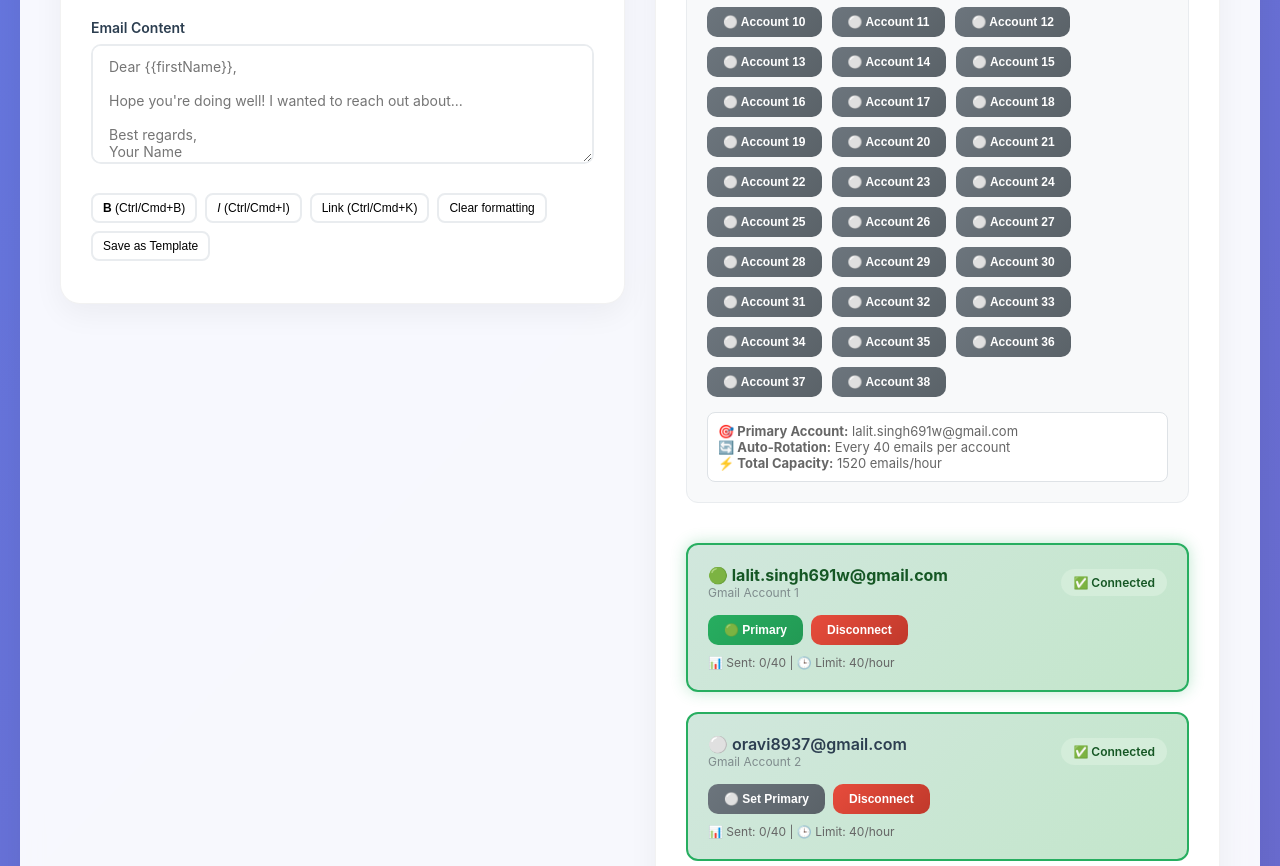
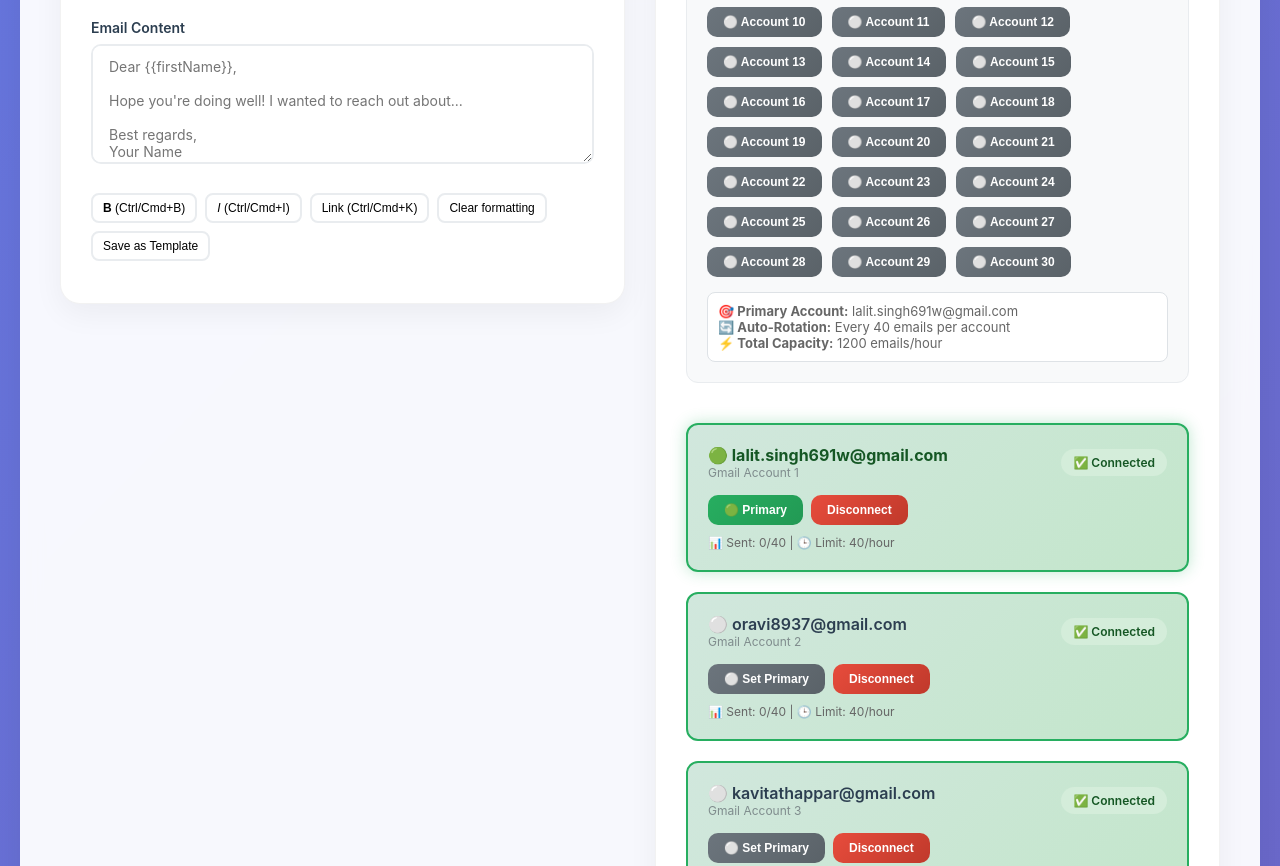
Before and after one commit to AmanStar012/email-marketing-tool, a website: page public/index.html in a window 1280 px wide. Shown: the part 1065-1931 px from the top of the page. Drawn offline with Linux system fonts and the light colour scheme.

Commit message:
Update email addresses in index.html

```diff
--- a/public/index.html
+++ b/public/index.html
@@ -1300,7 +1300,7 @@ active: false
 },
 {
 id: 24,
-email: 'ishita@mywallcollabs.com',
+email: 'arshadmywall@gmail.com',
 provider: 'Gmail Account 24',
 connected: true,
 sentCount: 0,
@@ -1309,7 +1309,7 @@ active: false
 },
 {
 id: 25,
-email: 'nandini@mywallcollabs.com',
+email: 'samsertalentmanager@gmail.com',
 provider: 'Gmail Account 25',
 connected: true,
 sentCount: 0,
@@ -1318,7 +1318,7 @@ active: false
 },
 {
 id: 26,
-email: 'shreya@mywallcollabs.com',
+email: 'goldytalentmanager@gmail.com',
 provider: 'Gmail Account 26',
 connected: true,
 sentCount: 0,
@@ -1327,7 +1327,7 @@ active: false
 },
 {
 id: 27,
-email: 'vanshika@mywallcollabs.com',
+email: 'sushanttalentmanager@gmail.com',
 provider: 'Gmail Account 27',
 connected: true,
 sentCount: 0,
@@ -1336,7 +1336,7 @@ active: false
 },
 {
 id: 28,
-email: 'sakshi@mywallinfluencer.com',
+email: 'shimatalentmanager@gmail.com',
 provider: 'Gmail Account 28',
 connected: true,
 sentCount: 0,
@@ -1345,7 +1345,7 @@ active: false
 },
 {
 id: 29,
-email: 'nandini@mywallcollabs.com',
+email: 'merajtalentmanager@gmail.com',
 provider: 'Gmail Account 29',
 connected: true,
 sentCount: 0,
@@ -1354,80 +1354,8 @@ active: false
 },
 {
 id: 30,
-email: 'shreya@mywallcollabs.com',
+email: 'roshantalentmanager@gmail.com',
 provider: 'Gmail Account 30',
-connected: true,
-sentCount: 0,
-maxSends: 40,
-active: false
-},
-                                                                              {
-id: 31,
-email: 'vanshika@mywallcollabs.com',
-provider: 'Gmail Account 31',
-connected: true,
-sentCount: 0,
-maxSends: 40,
-active: false
-},
-                                                                                              {
-id: 32,
-email: 'sakshi@mywallinfluencer.com',
-provider: 'Gmail Account 32',
-connected: true,
-sentCount: 0,
-maxSends: 40,
-active: false
-},
-                                                                                                              {
-id: 33,
-email: 'meera@mywallinfluencer.com',
-provider: 'Gmail Account 33',
-connected: true,
-sentCount: 0,
-maxSends: 40,
-active: false
-},
-                                                                                                                              {
-id: 34,
-email: 'nandini@mywallinfluencer.com',
-provider: 'Gmail Account 34',
-connected: true,
-sentCount: 0,
-maxSends: 40,
-active: false
-},
-                {
-                id: 35,
-email: 'pooja@mywallinfluencer.com',
-provider: 'Gmail Account 35',
-connected: true,
-sentCount: 0,
-maxSends: 40,
-active: false
-},
-{
-id: 36,
-email: 'sanjaymywall@gmail.com',
-provider: 'Gmail Account 36',
-connected: true,
-sentCount: 0,
-maxSends: 40,
-active: false
-},
-{
-id: 37,
-email: 'mukulmywall@gmail.com',
-provider: 'Gmail Account 37',
-connected: true,
-sentCount: 0,
-maxSends: 40,
-active: false
-},
-{
-id: 38,
-email: 'arshadmywall@gmail.com',
-provider: 'Gmail Account 38',
 connected: true,
 sentCount: 0,
 maxSends: 40,
```
Lines whose indentation alone changed are shown as unchanged.
